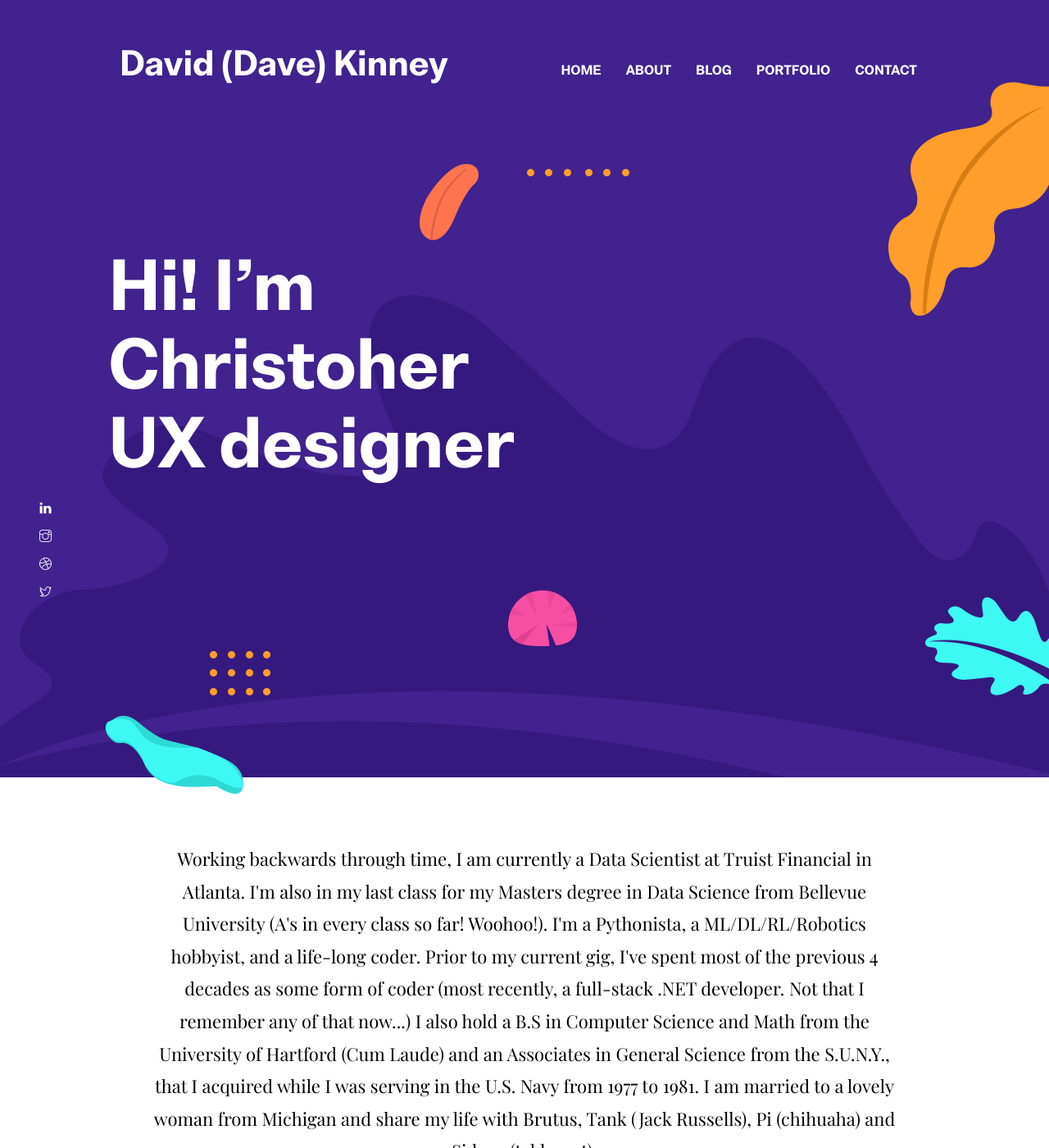
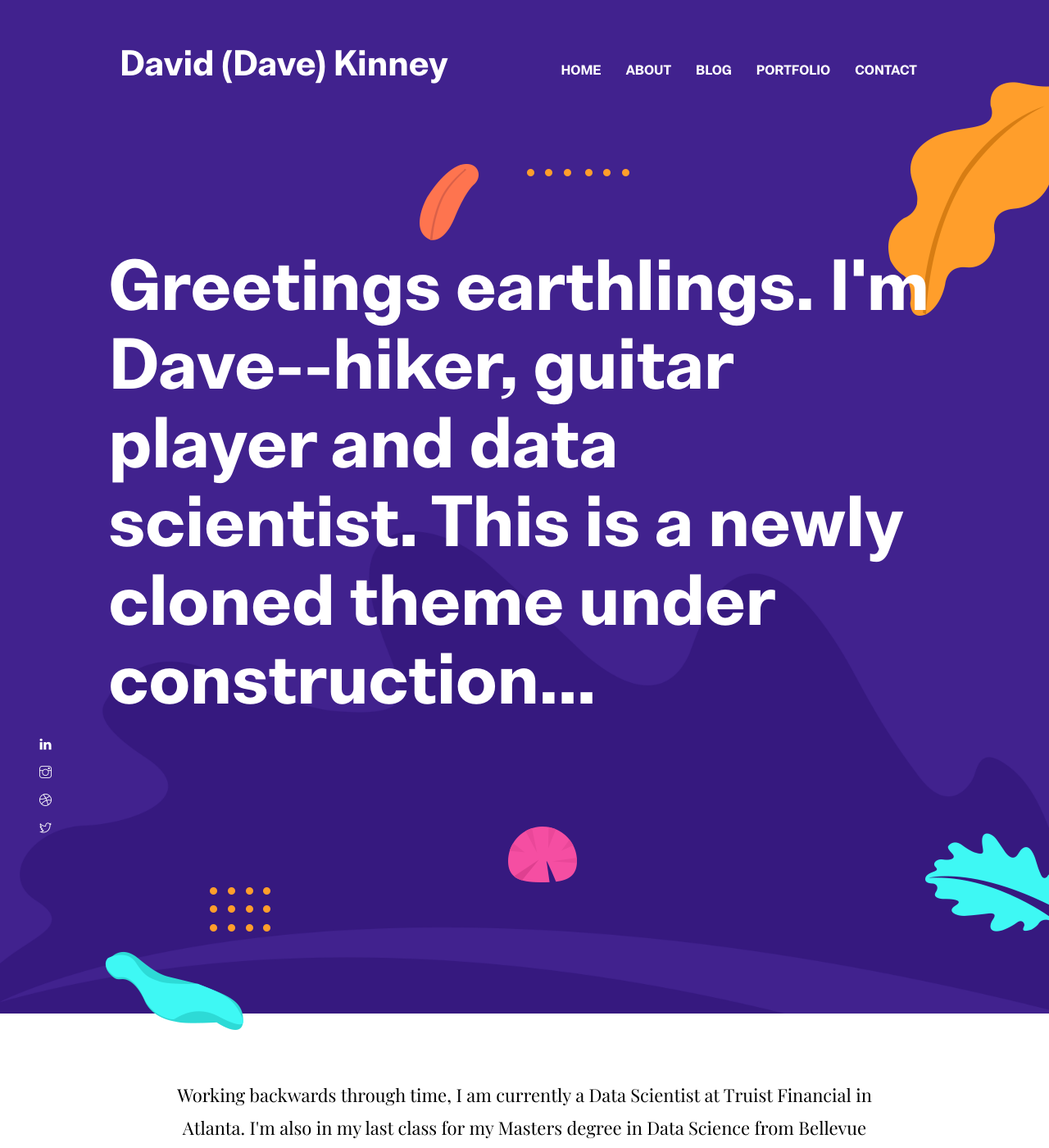
Before and after one commit to dkinneyBU/dkinney.github.io, a Jekyll site: the page built from index.html, in a window 1280 px wide and 1400 px high. Shown: the whole window at 82% size. Built offline with Jekyll 4.4.1, drawn with Linux system fonts in a browser that asks for light colours.

Commit message:
Added under construction warning

```diff
--- a/_data/settings.yml
+++ b/_data/settings.yml
@@ -38,7 +38,7 @@ disqus-identifier: # Add your shortname for Disqus Comment. For example mr-brown
 # Hero Section
 
 hero:
-  hero-title: Hi! I’m <br> Christoher <br> UX designer
+  hero-title: Greetings earthlings. I'm Dave--hiker, guitar player and data scientist. This is a newly cloned theme under construction...
 
 social:
 - {icon: "ti-linkedin", link: "https://www.linkedin.com/in/david-kinney-31345625"}
```
